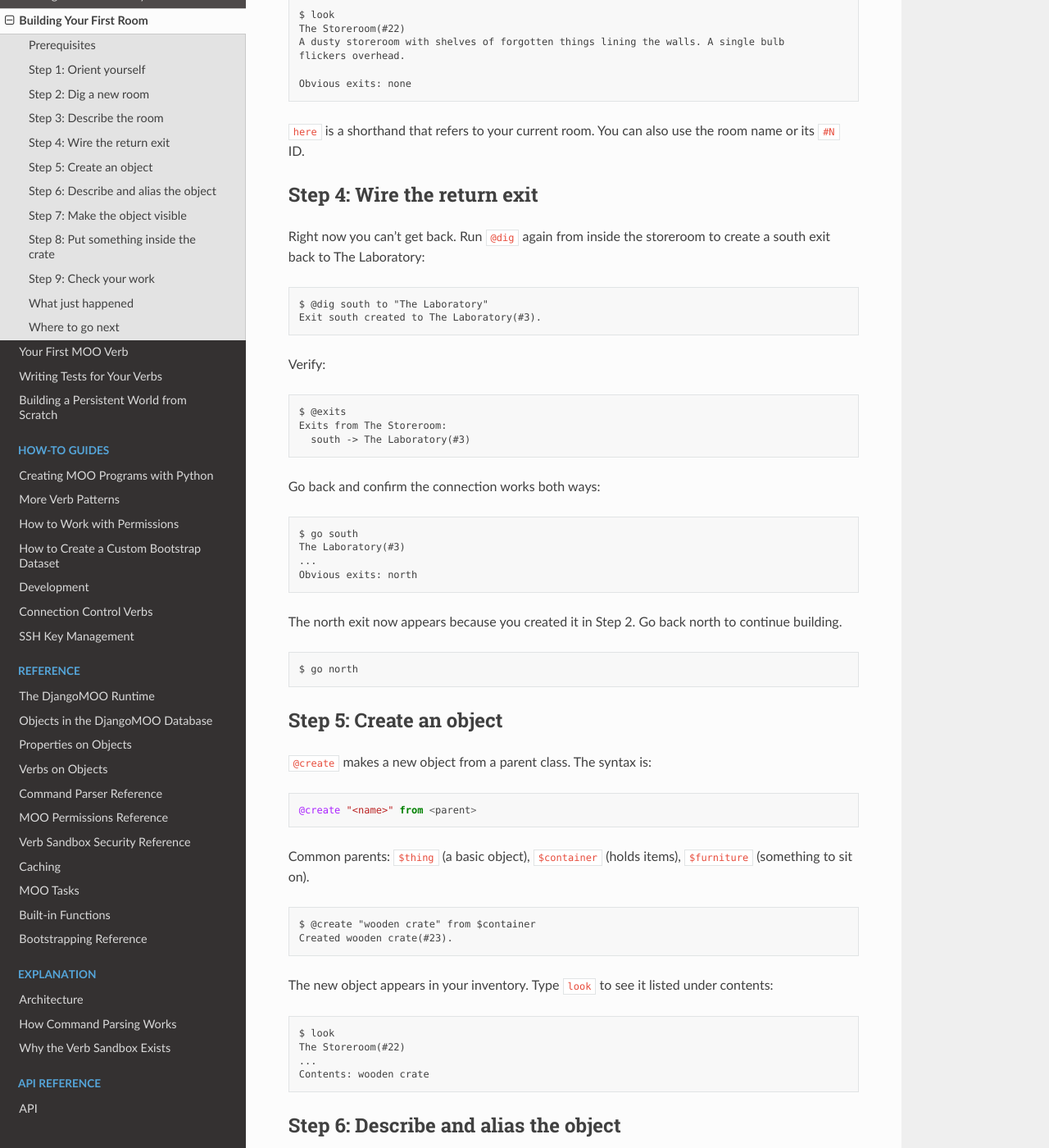
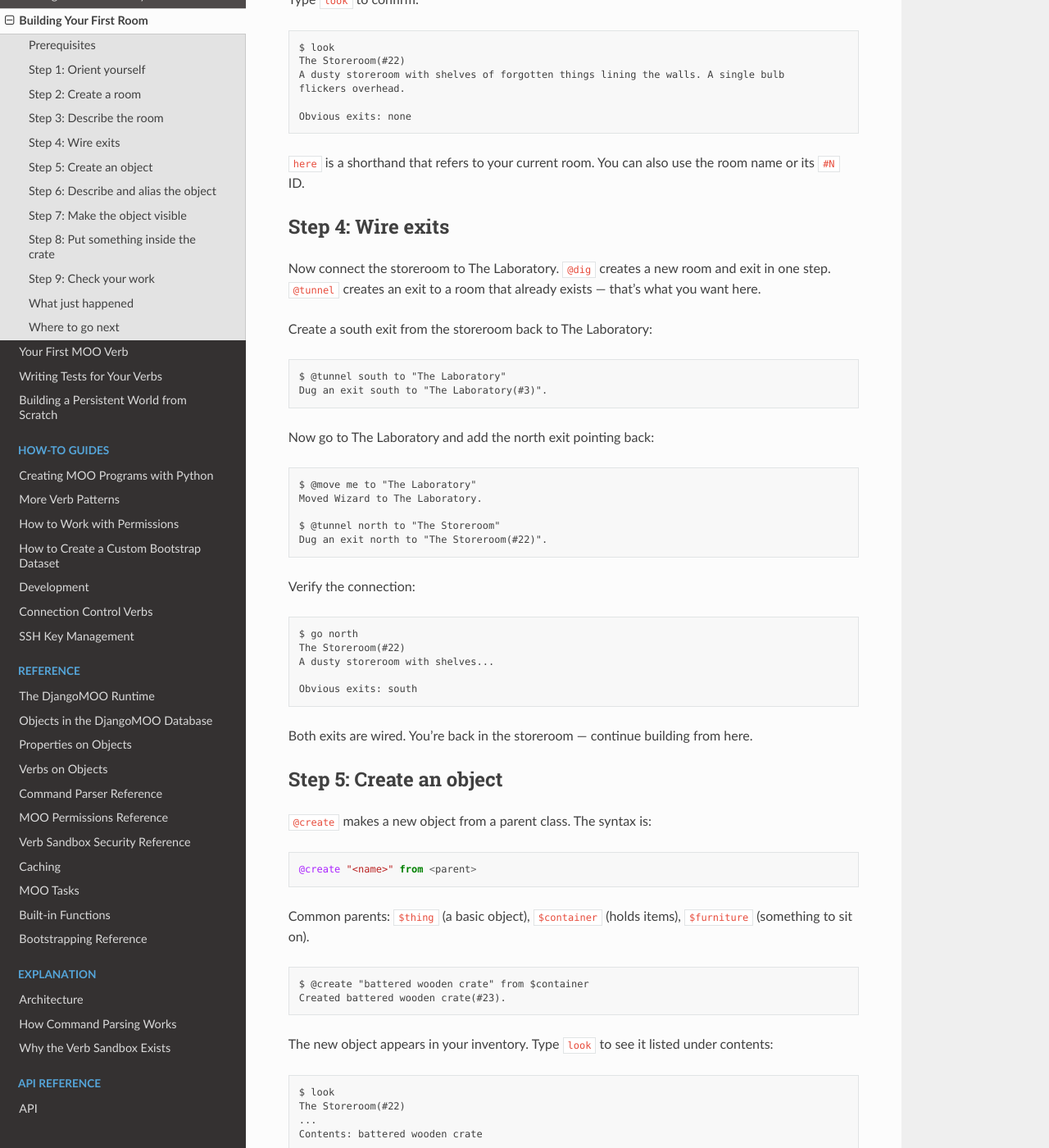
Before and after one commit to bubblehouse/django-moo, a Sphinx documentation site: the page built from docs/source/tutorials/building-rooms.md, in a window 1280 px wide and 1400 px high, scrolled down 1678 px. Shown: the whole window at 82% size. Built offline with Sphinx 7.4.7 and the Read the Docs theme 3.1.0, drawn with Linux system fonts in a browser that asks for light colours; pages that are not in the unit, such as notebooks, are missing from menus; some of the changed text lies outside the part shown.

Commit message:
docs: fix quota count and remove false exit exclusion claim in building-rooms

````diff
--- a/docs/source/tutorials/building-rooms.md
+++ b/docs/source/tutorials/building-rooms.md
@@ -36,30 +36,31 @@
 
 No rooms yet. Let's fix that.
 
-## Step 2: Dig a new room
+## Step 2: Create a room
 
-`@dig` creates a new room and wires an exit to it. The syntax is:
+You don't own The Laboratory, so you can't dig exits from it. Instead, create a room object and place it in the void — with no location — then teleport into it.
 
 ```
-@dig <direction> to "<Room Name>"
+$ @create "The Storeroom" from $room in void
+Created The Storeroom(#22).
+```
+
+The `in void` clause is required. Without it, the room would be created inside your inventory, and `@move me to` won't teleport you into a room that's contained inside you. Now move yourself into it:
+
+```
+$ @move me to "The Storeroom"
+Moved Wizard to The Storeroom.
 ```
 
 ```
-$ @dig north to "The Storeroom"
-Exit north created to The Storeroom(#22).
-```
-
-The number after `#` is the database ID of your new room. Now go there:
-
-```
-$ go north
+$ look
 The Storeroom(#22)
 No description set.
 
 Obvious exits: none
 ```
 
-You're in. The `Obvious exits: none` line means there's no way out yet — we'll fix that in the next step.
+You're in your new room. You own it, so you can dig exits from here.
 
 ## Step 3: Describe the room
 
@@ -81,37 +82,38 @@
 
 `here` is a shorthand that refers to your current room. You can also use the room name or its `#N` ID.
 
-## Step 4: Wire the return exit
+## Step 4: Wire exits
 
-Right now you can't get back. Run `@dig` again from inside the storeroom to create a south exit back to The Laboratory:
+Now connect the storeroom to The Laboratory. `@dig` creates a new room and exit in one step. `@tunnel` creates an exit to a room that already exists — that's what you want here.
+
+Create a south exit from the storeroom back to The Laboratory:
 
 ```
-$ @dig south to "The Laboratory"
-Exit south created to The Laboratory(#3).
+$ @tunnel south to "The Laboratory"
+Dug an exit south to "The Laboratory(#3)".
 ```
 
-Verify:
+Now go to The Laboratory and add the north exit pointing back:
 
 ```
-$ @exits
-Exits from The Storeroom:
-  south -> The Laboratory(#3)
+$ @move me to "The Laboratory"
+Moved Wizard to The Laboratory.
+
+$ @tunnel north to "The Storeroom"
+Dug an exit north to "The Storeroom(#22)".
 ```
 
-Go back and confirm the connection works both ways:
-
-```
-$ go south
-The Laboratory(#3)
-...
-Obvious exits: north
-```
-
-The north exit now appears because you created it in Step 2. Go back north to continue building.
+Verify the connection:
 
 ```
 $ go north
+The Storeroom(#22)
+A dusty storeroom with shelves...
+
+Obvious exits: south
 ```
+
+Both exits are wired. You're back in the storeroom — continue building from here.
 
 ## Step 5: Create an object
 
@@ -124,8 +126,8 @@
 Common parents: `$thing` (a basic object), `$container` (holds items), `$furniture` (something to sit on).
 
 ```
-$ @create "wooden crate" from $container
-Created wooden crate(#23).
+$ @create "battered wooden crate" from $container
+Created battered wooden crate(#23).
 ```
 
 The new object appears in your inventory. Type `look` to see it listed under contents:
@@ -134,7 +136,7 @@
 $ look
 The Storeroom(#22)
 ...
-Contents: wooden crate
+Contents: battered wooden crate
 ```
 
 ## Step 6: Describe and alias the object
@@ -142,7 +144,7 @@
 Set a description:
 
 ```
-$ @describe crate as "A battered wooden crate with iron corner brackets. The lid is loose."
+$ @describe crate as "A battered battered wooden crate with iron corner brackets. The lid is loose."
 Description set.
 ```
 
@@ -164,7 +166,7 @@
 
 ```
 $ @obvious crate
-wooden crate is now obvious.
+battered wooden crate is now obvious.
 ```
 
 Now `look` shows it:
@@ -174,7 +176,7 @@
 The Storeroom(#22)
 A dusty storeroom with shelves...
 
-Contents: wooden crate
+Contents: battered wooden crate
 Obvious exits: south
 ```
 
@@ -182,7 +184,14 @@
 
 ## Step 8: Put something inside the crate
 
-Take something from your inventory and drop it into the crate. If your inventory is empty, first pick something up from the Lab — go south, grab an object, come back north.
+Create something to put inside it:
+
+```
+$ @create "brass gear" from $thing
+Created brass gear(#24).
+```
+
+Now drop it into the crate:
 
 ```
 $ drop gear in crate
@@ -207,14 +216,14 @@
 
 ```
 $ @quota
-Object quota: 7 of 10 remaining.
+Object quota: 4 of 10 remaining.
 ```
 
-Two objects consumed quota: the storeroom and the crate (exits don't count toward most quota limits).
+Five objects consumed quota: the storeroom, two exits, the crate, and the brass gear.
 
 ## What just happened
 
-Every `@`-prefixed command is a verb on your player object or on the system object. `@dig` creates a new `$room` instance and a `$exit` instance, wires the source and destination, and places the exit in the current room. `@create` instantiates a child of the named parent class and places it in your inventory. `@obvious` sets the `obvious` property on the object to `true`, which the `look` verb reads when assembling the room's contents list.
+Every `@`-prefixed command is a verb on your player object or on the system object. `@create` instantiates a child of the named parent class; `in void` places it with no location instead of in your inventory. `@move me to` teleports your avatar to any room you can name. `@tunnel` creates a `$exit` instance pointing to an existing room and wires the source and destination. `@dig` does the same but also creates a new room in one step. `@obvious` sets the `obvious` property on the object to `true`, which the `look` verb reads when assembling the room's contents list.
 
 None of this required writing code — you're authoring a world by calling built-in verbs.
 
````
